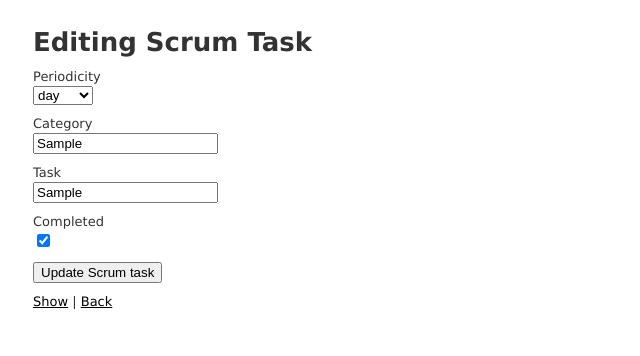
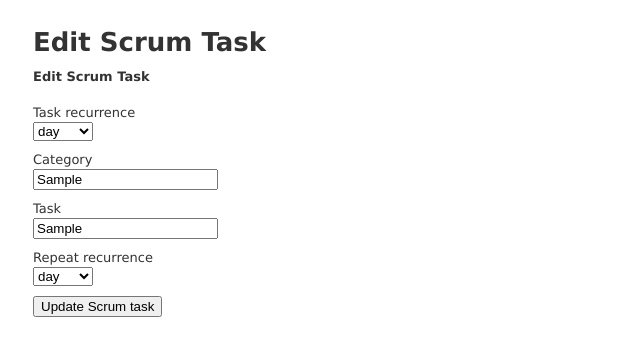
Before and after one commit to kannapples/TimeTrack, a Rails app: page /scrum_tasks/1/edit in a window 1280 px wide. Shown: the top 356 px of the page, without its empty margins (0-640 px from the left). Run offline with Rails 7, Linux system fonts and the light colour scheme; data comes from the database, SQL or seed files in the repository; tables that the repository leaves empty hold one stand-in row (values such as "Sample post"); style sheets or scripts are compiled from the project's sources; some libraries are stand-ins or nearby versions.

Commit message:
updates as of 8-13

```diff
--- a/app/assets/javascripts/application.js
+++ b/app/assets/javascripts/application.js
@@ -12,7 +12,6 @@
 //
 //= require rails-ujs
 //= require jquery
-//= require jquery_ujs
 //= require bootstrap-datepicker
 //= require turbolinks
 //= require_tree .
@@ -23,5 +22,19 @@ function scrumTaskHover(task_id) {
 }
 
 function scrumTaskReset(task_id) {
-  <%= render 'task_reset', id: task_id %>
+
 }
+
+// When the user clicks anywhere outside of the modal, close it
+window.onclick = function(event) {
+  if (!$(event.target).closest('#modal-window').length)  {
+  	document.getElementById('modal-window').style.display = "none";
+    $("div:not(.modal)").removeClass("blur");
+  }
+}
+
+// When the user clicks the X in the top left corner, close the modal
+function modalXClose() {
+	document.getElementById('modal-window').style.display = 'none';
+	$("div:not(.modal)").removeClass("blur");
+}
--- a/app/assets/stylesheets/trackers.scss
+++ b/app/assets/stylesheets/trackers.scss
@@ -62,7 +62,17 @@ table#trackers {
   width: 100%;
   padding: 10px;
 }
-#new_tracker_form {
+#modal-window {
+  display: none;
+  position: absolute;
+  left: 30%;
+  top: 25%;
+  z-index: 1;
+  padding: 20px;
+  color: black;
+  background-color: #e3e4e5;
+  border-radius: 25px;
+  border: 2px solid #79797a;
 }
 div.table {
   display: table;
@@ -112,6 +122,13 @@ div.payment {
 }
 .hide {
 	color: red;
+}
+.blur {
+  -webkit-filter: blur(2px);
+-moz-filter: blur(2px);
+-o-filter: blur(2px);
+-ms-filter: blur(2px);
+filter: blur(2px);
 }
 .form_new_text_select {
 	color:red;
--- a/app/controllers/application_controller.rb
+++ b/app/controllers/application_controller.rb
@@ -20,4 +20,5 @@ class ApplicationController < ActionController::Base
   #   def current_user
   #     @current_user ||= Tracker.find(session[:tracker_user_id])
   #   end
+
 end
--- a/app/controllers/scrum_tasks_controller.rb
+++ b/app/controllers/scrum_tasks_controller.rb
@@ -17,12 +17,29 @@ class ScrumTasksController < ApplicationController
   # GET /scrum_tasks/new
   def new
     @scrum_task = ScrumTask.new
-    @task_recurrence = TaskRecurrence.all.map{|c| [ c.name, c.id ] }
+    task_pd = params[:task_recurrences_id]
+    repeat_pd = params[:repeat_recurrences_id]
+    @task_recurrence = TaskRecurrence.where('id = ?', task_pd).map{|c| [ c.name, c.id ] } #only show recurrence based on which 'add' button was clicked
+    @repeat_recurrence = TaskRecurrence.all.map{|c| [ c.name, c.id ] }
+
+    respond_to do |format|
+      format.html
+      format.js
+
+  end
+
+    #respond_modal_with @scrum_task
   end
 
   # GET /scrum_tasks/1/edit
   def edit
     @task_recurrence = TaskRecurrence.all.map{|c| [ c.name, c.id ] }
+    @repeat_recurrence = TaskRecurrence.all.map{|c| [ c.name, c.id ] }
+
+    respond_to do |format|
+      format.html
+      format.js
+    end
   end
 
   # POST /scrum_tasks
@@ -44,10 +61,12 @@ class ScrumTasksController < ApplicationController
   # PATCH/PUT /scrum_tasks/1
   # PATCH/PUT /scrum_tasks/1.json
   def update
+
+
      respond_to do |format|
        if @scrum_task.update(scrum_task_params)
-        format.html { redirect_to @scrum_task, notice: 'Scrum task was successfully updated.' }
-        format.json { render :show, status: :ok, location: @scrum_task }
+          format.html { redirect_to '/', notice: 'Scrum task was successfully updated.' }
+         format.json #{ render @trackers, status: :ok }
        else
          format.html { render :edit }
          format.json { render json: @scrum_task.errors, status: :unprocessable_entity }
@@ -57,14 +76,8 @@ class ScrumTasksController < ApplicationController
 
   def complete_task
     @scrum_task = ScrumTask.find(params[:scrum_task])
-    respond_to do |format|
     if @scrum_task.update_attribute(:completed,true)
-        format.html { redirect_to @scrum_task, notice: 'Scrum task was successfully updated.' }
-        format.json { render :show, status: :ok, location: @scrum_task }
-      else
-        format.html { render :edit }
-        format.json { render json: @scrum_task.errors, status: :unprocessable_entity }
-      end
+      redirect_back(fallback_location: root_path)
     end
   end
 
@@ -89,6 +102,6 @@ class ScrumTasksController < ApplicationController
 
     # Never trust parameters from the scary internet, only allow the white list through.
     def scrum_task_params
-      params.require(:scrum_task).permit(:periodicity, :category, :task, :completed)
+      params.require(:scrum_task).permit(:task_recurrences_id, :category, :task, :completed, :repeat_recurrences_id)
     end
 end
--- /dev/null
+++ b/app/views/scrum_tasks/_edit.html.erb
@@ -0,0 +1,9 @@
+<div class="modal-header modal" style="display:block">
+  <i class="fas fa-times" data-dismiss="modal" onclick="modalXClose()"></i>
+  <h4 class="modal-title modal" id="myModalLabel">Edit Scrum Task</h4>
+</div>
+<div class="modal-body modal">
+  <%= render 'edit_form', scrum_task: @scrum_task %>
+</div>
+<div class="modal-footer modal">
+</div>
--- /dev/null
+++ b/app/views/scrum_tasks/_edit_form.html.erb
@@ -0,0 +1,37 @@
+<%= form_with(model: scrum_task, local: true) do |form| %>
+  <% if scrum_task.errors.any? %>
+    <div id="error_explanation">
+      <h2><%= pluralize(scrum_task.errors.count, "error") %> prohibited this scrum_task from being saved:</h2>
+
+      <ul>
+      <% scrum_task.errors.full_messages.each do |message| %>
+        <li><%= message %></li>
+      <% end %>
+      </ul>
+    </div>
+  <% end %>
+
+  <div class="field modal">
+    <%= form.label :task_recurrence %>
+    <%= form.select :task_recurrences_id, @task_recurrence %>
+  </div>
+
+  <div class="field modal">
+    <%= form.label :category %>
+    <%= form.text_field :category %>
+  </div>
+
+  <div class="field modal">
+    <%= form.label :task %>
+    <%= form.text_field :task %>
+  </div>
+
+  <div class="field modal">
+    <%= form.label :repeat_recurrence %>
+    <%= form.select :repeat_recurrences_id, @repeat_recurrence %>
+  </div>
+
+  <div class="actions modal">
+    <%= form.submit %>
+  </div>
+<% end %>
--- a/app/views/scrum_tasks/_form.html.erb
+++ b/app/views/scrum_tasks/_new_form.html.erb
@@ -11,27 +11,27 @@
     </div>
   <% end %>
 
-  <div class="field">
+  <div class="field modal">
     <%= form.label :periodicity %>
-    <%= form.select :periodicity, @task_recurrence %>
+    <%= form.select :task_recurrences_id, @task_recurrence %>
   </div>
 
-  <div class="field">
+  <div class="field modal">
     <%= form.label :category %>
     <%= form.text_field :category %>
   </div>
 
-  <div class="field">
+  <div class="field modal">
     <%= form.label :task %>
     <%= form.text_field :task %>
   </div>
 
-  <div class="field">
-    <%= form.label :completed %>
-    <%= form.check_box :completed %>
+  <div class="field modal">
+    <%= form.label :repeat_recurrence %>
+    <%= form.select :repeat_recurrences_id, @repeat_recurrence %>
   </div>
 
-  <div class="actions">
+  <div class="actions modal">
     <%= form.submit %>
   </div>
 <% end %>
--- a/app/views/scrum_tasks/edit.html.erb
+++ b/app/views/scrum_tasks/edit.html.erb
@@ -1,6 +1,3 @@
-<h1>Editing Scrum Task</h1>
+<h1>Edit Scrum Task</h1>
 
-<%= render 'form', scrum_task: @scrum_task %>
-
-<%= link_to 'Show', @scrum_task %> |
-<%= link_to 'Back', scrum_tasks_path %>
+<%= render 'edit' %>
--- /dev/null
+++ b/app/views/scrum_tasks/edit.js.erb
@@ -0,0 +1,6 @@
+$("#modal-window").find(".modal-content").html("<%= j (render 'edit') %>");
+//var background = document.getElementsByTagName("BODY")[0];
+$("div:not(.modal)").addClass("blur");
+var modal_window = document.getElementById('modal-window');
+modal_window.classList.remove("blur");
+modal_window.style.display = "block"; //counteract the display: none property set by clicking outside the modal in application.js
--- a/app/views/scrum_tasks/index.html.erb
+++ b/app/views/scrum_tasks/index.html.erb
@@ -8,6 +8,7 @@
       <th>Periodicity</th>
       <th>Category</th>
       <th>Task</th>
+      <th>Repeat Recurrence</th>
       <th>Completed?</th>
       <th colspan="3"></th>
     </tr>
@@ -16,9 +17,10 @@
   <tbody>
     <% @scrum_tasks.each do |scrum_task| %>
       <tr>
-        <td><%= scrum_task.periodicity %></td>
+        <td><%= scrum_task.task_recurrences_id %></td>
         <td><%= scrum_task.category %></td>
         <td><%= scrum_task.task %></td>
+        <td><%= scrum_task.repeat_recurrences_id %></td>
         <td><%= scrum_task.completed %></td>
         <td><%= link_to 'Show', scrum_task %></td>
         <td><%= link_to 'Edit', edit_scrum_task_path(scrum_task) %></td>
--- a/app/views/scrum_tasks/new.html.erb
+++ /dev/null
@@ -1,5 +0,0 @@
-<h1>New Scrum Task</h1>
-
-<%= render 'form', scrum_task: @scrum_task %>
-
-<%= link_to 'Back', scrum_tasks_path %>
--- /dev/null
+++ b/app/views/scrum_tasks/new.js.erb
@@ -0,0 +1,6 @@
+$("#modal-window").find(".modal-content").html("<%= j (render 'new') %>");
+//var background = document.getElementsByTagName("BODY")[0];
+$("div:not(.modal)").addClass("blur");
+var modal_window = document.getElementById('modal-window');
+modal_window.classList.remove("blur");
+modal_window.style.display = "block"; //counteract the display: none property set by clicking outside the modal in application.js
--- a/app/views/scrum_tasks/show.html.erb
+++ b/app/views/scrum_tasks/show.html.erb
@@ -2,7 +2,7 @@
 
 <p>
   <strong>Periodicity:</strong>
-  <%= @scrum_task.periodicity %>
+  <%= @scrum_task.task_recurrences_id %>
 </p>
 
 <p>
--- /dev/null
+++ b/db/migrate/20190810135324_add_repeat_recurrence_to_scrum_tasks.rb
@@ -0,0 +1,5 @@
+class AddRepeatRecurrenceToScrumTasks < ActiveRecord::Migration[5.2]
+  def change
+  	add_reference :scrum_tasks, :repeat_recurrences, index: true
+  end
+end
```
Also changed, not shown: app/controllers/trackers_controller.rb (+6 -4 lines), app/views/scrum_tasks/_new.html.erb (added, +9 -0 lines), app/views/trackers/index.html.erb (+15 -5 lines), app/views/trackers/modal.html.erb (added, +14 -0 lines), app/views/scrum_tasks/_scrum_task.json.jbuilder, db/schema.rb. Lines whose indentation alone changed are shown as unchanged.
